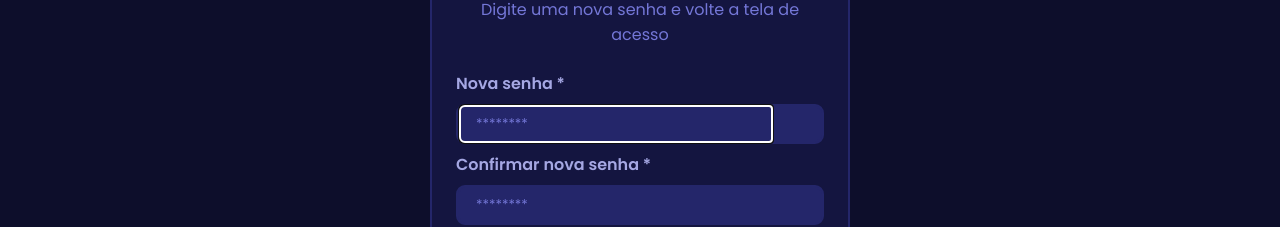
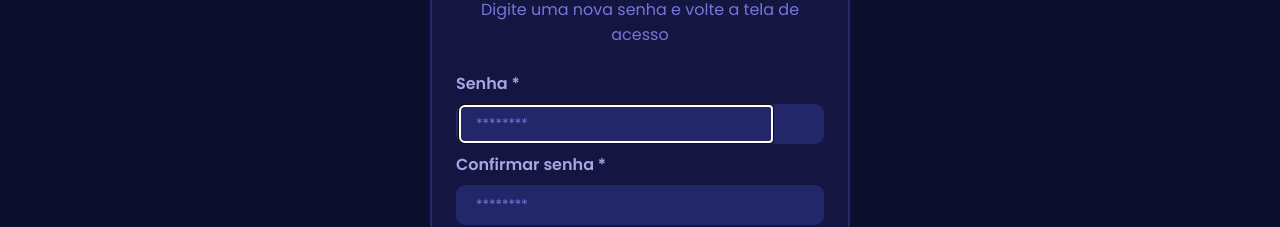
Before and after one commit to Minnemi/minnemi-front, a Vue app: page /auth/reset-pass in a window 1280 px wide. Shown: the part 238-465 px from the top of the page. Built offline with nearby package versions, Linux system fonts and the light colour scheme; some icons are missing.

Commit message:
chore(i18n): use internationalization

```diff
--- a/src/locales/pt_BR.js
+++ b/src/locales/pt_BR.js
@@ -5,6 +5,26 @@ export default {
     email: 'E-mail',
     password: 'Senha',
     confirmPassword: 'Confirmar senha',
+  },
+  resetPasswordPage: {
+    title: 'Crie uma nova senha',
+    description: 'Digite uma nova senha e volte a tela de acesso',
+    button: {
+      submit: 'Alterar',
+    },
+    redirect: {
+      login: {
+        first: 'Lembrou sua senha?',
+        last: 'Acessar conta',
+      },
+    },
+    errorModal: {
+      title: 'Erro ao tentar resetar senha!',
+      close: {
+        now: 'Fechar agora',
+        in: 'Fechar em',
+      },
+    },
   },
   recoverPage: {
     title: 'Esqueceu sua senha?',
--- a/src/views/auth/ResetView.vue
+++ b/src/views/auth/ResetView.vue
@@ -1,12 +1,12 @@
 <template>
   <WrapperForm
-    title="Crie uma nova senha"
-    description="Digite uma nova senha e volte a tela de acesso"
+    :title="$t('resetPasswordPage.title')"
+    :description="$t('resetPasswordPage.description')"
     @submit.prevent="handleSubmit"
   >
     <section class="fields">
       <TextInput
-        label="Nova senha"
+        :label="$t('formsLabels.password')"
         :attributes="attributes.password"
         :icon="mdiEye"
         :enableButton="true"
@@ -14,7 +14,7 @@
       />
 
       <TextInput
-        label="Confirmar nova senha"
+        :label="$t('formsLabels.confirmPassword')"
         :attributes="attributes.confirmPassword"
         :icon="mdiEye"
         :enableButton="true"
@@ -27,7 +27,7 @@
 
     <nav class="actions">
       <ButtonComponent type="submit" data-submit-form styles="fill font-normal" full-width>
-        Alterar
+        {{ $t('resetPasswordPage.button.submit') }}
       </ButtonComponent>
     </nav>
 
@@ -35,7 +35,10 @@
 
     <nav class="extra-options">
       <RouterLink to="/auth/sign-in" class="link">
-        Lembrou sua senha? <span>Acessar conta</span>
+        {{ $t('resetPasswordPage.redirect.login.first') }}
+        <span>
+          {{ $t('resetPasswordPage.redirect.login.last') }}
+        </span>
       </RouterLink>
     </nav>
   </WrapperForm>
@@ -44,7 +47,7 @@
     <template v-slot:title>
       <div v-if="notifyType === 'error'" class="notifyTitle">
         <svg-icon type="mdi" size="2rem" :path="mdiAlertCircle" />
-        Erro ao tentar resetar senha!
+        {{ $t('resetPasswordPage.errorModal.title') }}
       </div>
     </template>
 
@@ -56,7 +59,9 @@
 
     <template v-slot:extra>
       <ButtonComponent @click="closeNotify">
-        <u>Fechar agora</u>. Fechar em {{ notifyTimer }}s
+        <u>
+          {{ $t('resetPasswordPage.errorModal.close.now') }}
+        </u>. {{ $t('resetPasswordPage.errorModal.close.in') }} {{ notifyTimer }}s
       </ButtonComponent>
     </template>
   </NotifyComponent>
```
